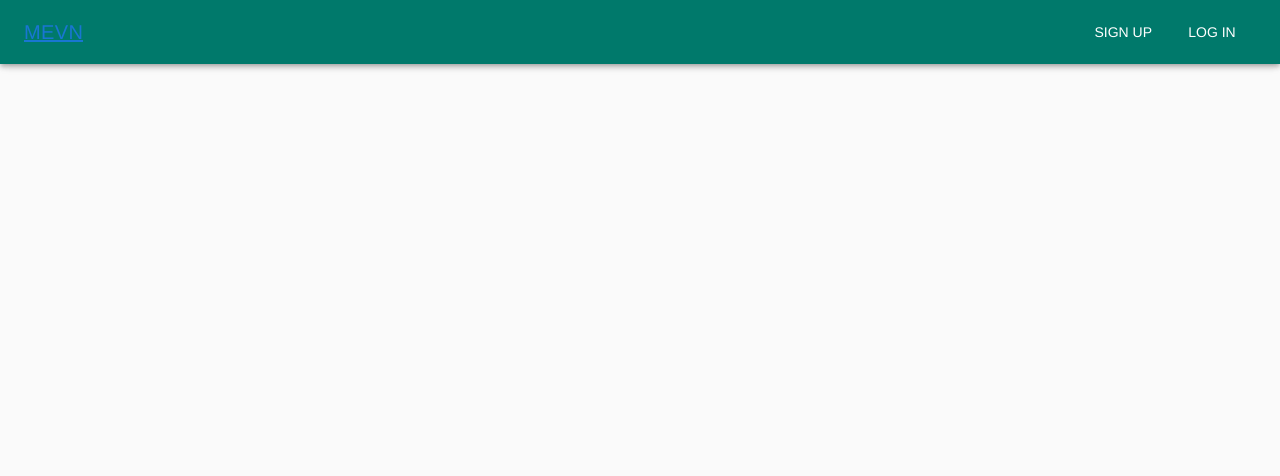
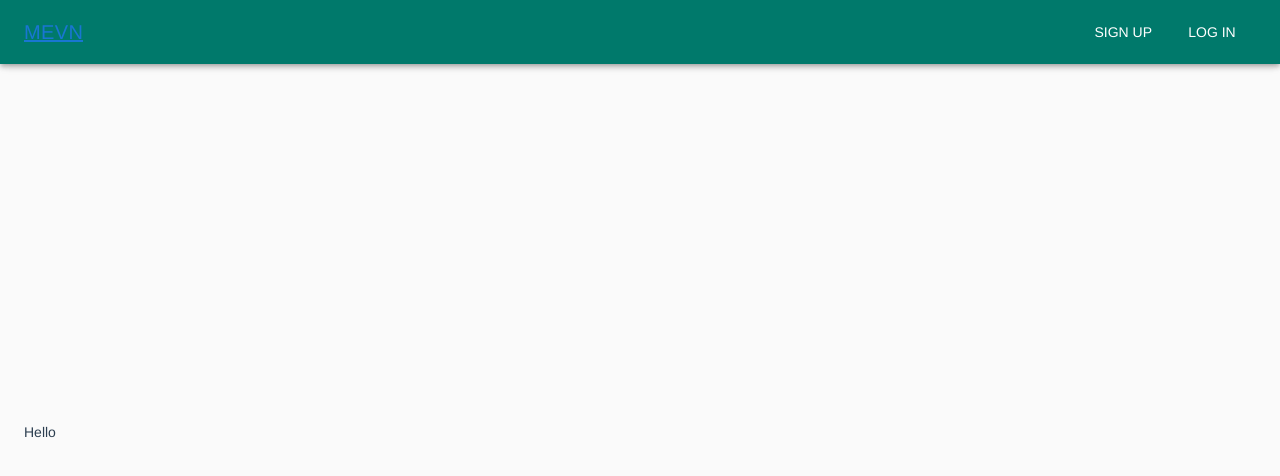
Before and after one commit to gomulius/mevn-boilerplate, a Vue app in the folder client/: page /settings in a window 1280 px wide. Shown: the top 476 px of the page. Built offline with nearby package versions, Linux system fonts and the light colour scheme.

Commit message:
Add Settings page

```diff
--- a/client/src/App.vue
+++ b/client/src/App.vue
@@ -1,9 +1,9 @@
 <template>
   <div id="app">
     <v-app>
-      <site-header app></site-header>
+      <site-header></site-header>
       <v-content>
-        <v-container fluid>
+        <v-container fluid fill-height>
           <router-view/>
         </v-container>
       </v-content>
@@ -27,6 +27,5 @@ export default {
   -webkit-font-smoothing: antialiased;
   -moz-osx-font-smoothing: grayscale;
   color: #2c3e50;
-  margin-top: 60px;
 }
 </style>
--- a/client/src/components/Header.vue
+++ b/client/src/components/Header.vue
@@ -1,5 +1,5 @@
 <template lang="html">
-  <v-toolbar fixed dark class="teal darken-2">
+  <v-toolbar app fixed dark class="teal darken-2">
     <v-toolbar-title>
       <router-link :to="{ name: 'HelloWorld' }">MEVN</router-link>
     </v-toolbar-title>
@@ -10,7 +10,7 @@
       <v-btn v-if="!$store.state.loggedIn" flat :to="{ name: 'Register' }">Sign Up</v-btn>
       <v-btn v-if="!$store.state.loggedIn" flat :to="{ name: 'Login' }">Log In</v-btn>
       <v-btn v-if="$store.state.loggedIn" flat @click="logout">Log Out</v-btn>
-      <v-btn v-if="$store.state.loggedIn" flat>{{ this.$store.state.user }}</v-btn>
+      <v-btn v-if="$store.state.loggedIn" flat :to="{ name: 'Settings' }">{{ this.$store.state.user }}</v-btn>
     </v-toolbar-items>
   </v-toolbar>
 </template>
--- /dev/null
+++ b/client/src/pages/Settings.vue
@@ -0,0 +1,14 @@
+<template lang="html">
+  <div class="">
+    Hello
+  </div>
+</template>
+
+<script>
+export default {
+  name: 'Settings'
+}
+</script>
+
+<style lang="css">
+</style>
--- a/client/src/router/index.js
+++ b/client/src/router/index.js
@@ -1,8 +1,10 @@
 import Vue from 'vue'
 import Router from 'vue-router'
+// pages
 import HelloWorld from '@/pages/HelloWorld'
 import Register from '@/pages/Register'
 import Login from '@/pages/Login'
+import Settings from '@/pages/Settings'
 
 Vue.use(Router)
 
@@ -23,6 +25,11 @@ export default new Router({
       path: '/login',
       name: 'Login',
       component: Login
+    },
+    {
+      path: '/settings',
+      name: 'Settings',
+      component: Settings
     }
   ]
 })
```
